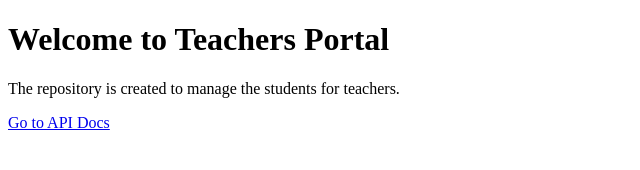
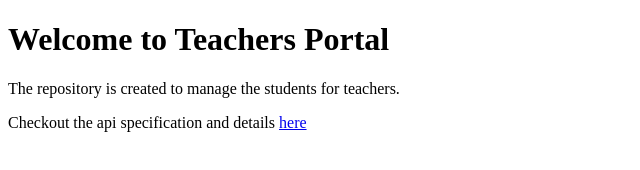
Before and after one commit to AkshayHere/teachers-portal, a website: page src/public/index.html in a window 1280 px wide. Shown: the whole page, without its empty margins (0-640 px from the left). Drawn offline with Linux system fonts and the light colour scheme.

Commit message:
Patched index.html

```diff
--- a/src/public/index.html
+++ b/src/public/index.html
@@ -1,19 +1,26 @@
 <!DOCTYPE html>
 <html lang="en">
-
   <head>
     <meta charset="UTF-8" />
     <meta name="viewport" content="width=device-width, initial-scale=1.0" />
     <title>Teachers Portal</title>
-    <link href="https://fonts.googleapis.com/css2?family=Roboto:wght@400;700&display=swap" rel="stylesheet">
+    <link
+      href="https://fonts.googleapis.com/css2?family=Roboto:wght@400;700&display=swap"
+      rel="stylesheet"
+    />
   </head>
 
   <body>
     <div>
       <h1>Welcome to Teachers Portal</h1>
       <p>The repository is created to manage the students for teachers.</p>
-        <a href="/docs">Go to API Docs</a>
+      <p>
+        Checkout the api specification and details
+        <a
+          href="https://github.com/AkshayHere/teachers-portal/blob/main/README.md"
+          >here</a
+        >
+      </p>
     </div>
   </body>
-
 </html>
```
Lines whose indentation alone changed are shown as unchanged.
